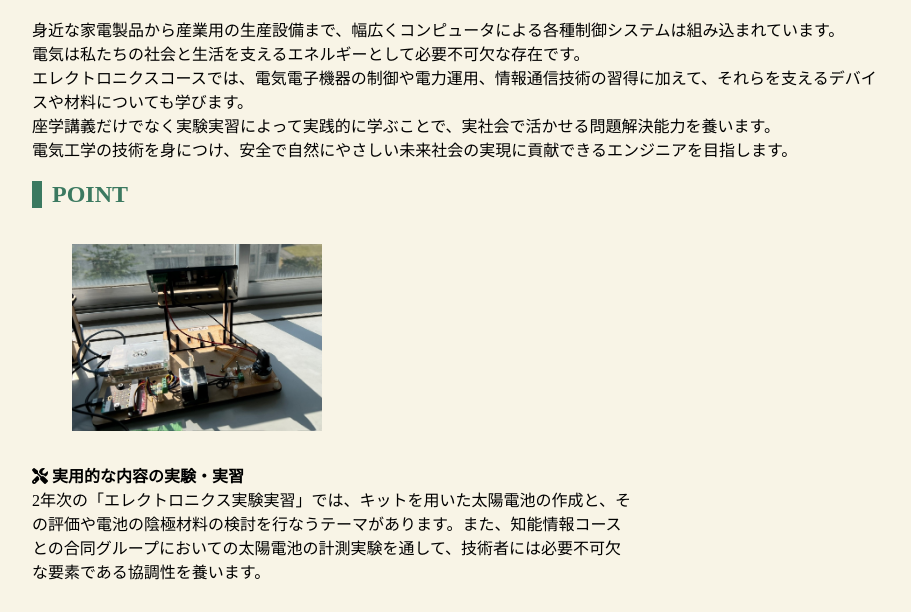
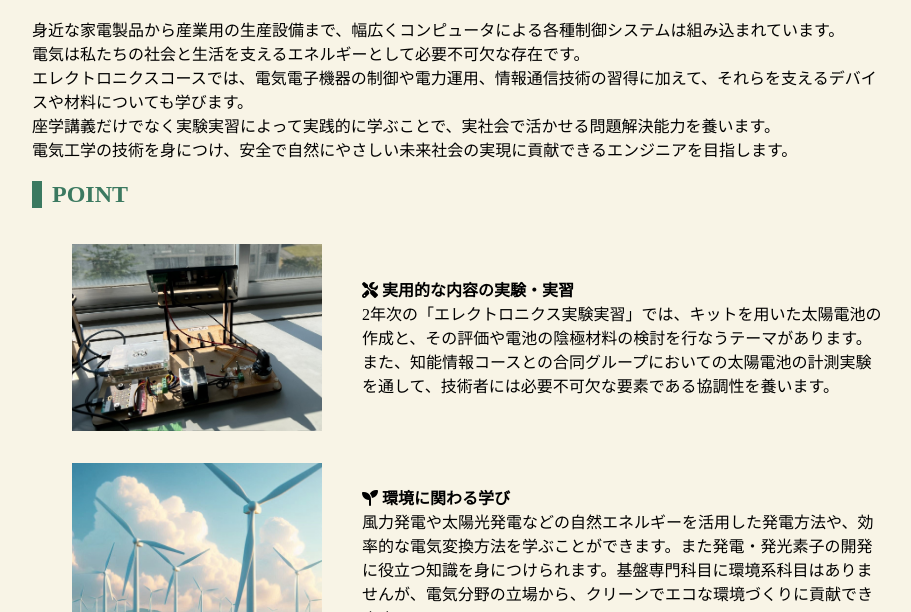
Before and after one commit to NR1113-hub/23_Nishiyama_webpage, a plain HTML site: page index.html in a window 1280 px wide. Shown: the part 145-757 px from the top of the page, without its empty margins (183-1094 px from the left). Drawn offline with nearby package versions, Linux system fonts and the light colour scheme; a web font is replaced by a local one.

Commit message:
Update index.html

```diff
--- a/index.html
+++ b/index.html
@@ -21,7 +21,7 @@
 		電気工学の技術を身につけ、安全で自然にやさしい未来社会の実現に貢献できるエンジニアを目指します。
 	</p>
 	<h2>POINT</h2>
-		<div class="parent_box　mobile-scroll">
+		<div class="parent_box">
         <figure class="side_image"><img src="point-01.jpg" alt="実習での太陽電池の画像" width="250" /></figure>
 		<p class="side_text"><i class="fa-solid fa-screwdriver-wrench"></i><strong>  実用的な内容の実験・実習</strong><br />2年次の「エレクトロニクス実験実習」では、キットを用いた太陽電池の作成と、その評価や電池の陰極材料の検討を行なうテーマがあります。また、知能情報コースとの合同グループにおいての太陽電池の計測実験を通して、技術者には必要不可欠な要素である協調性を養います。</p>
 		</div>
```
